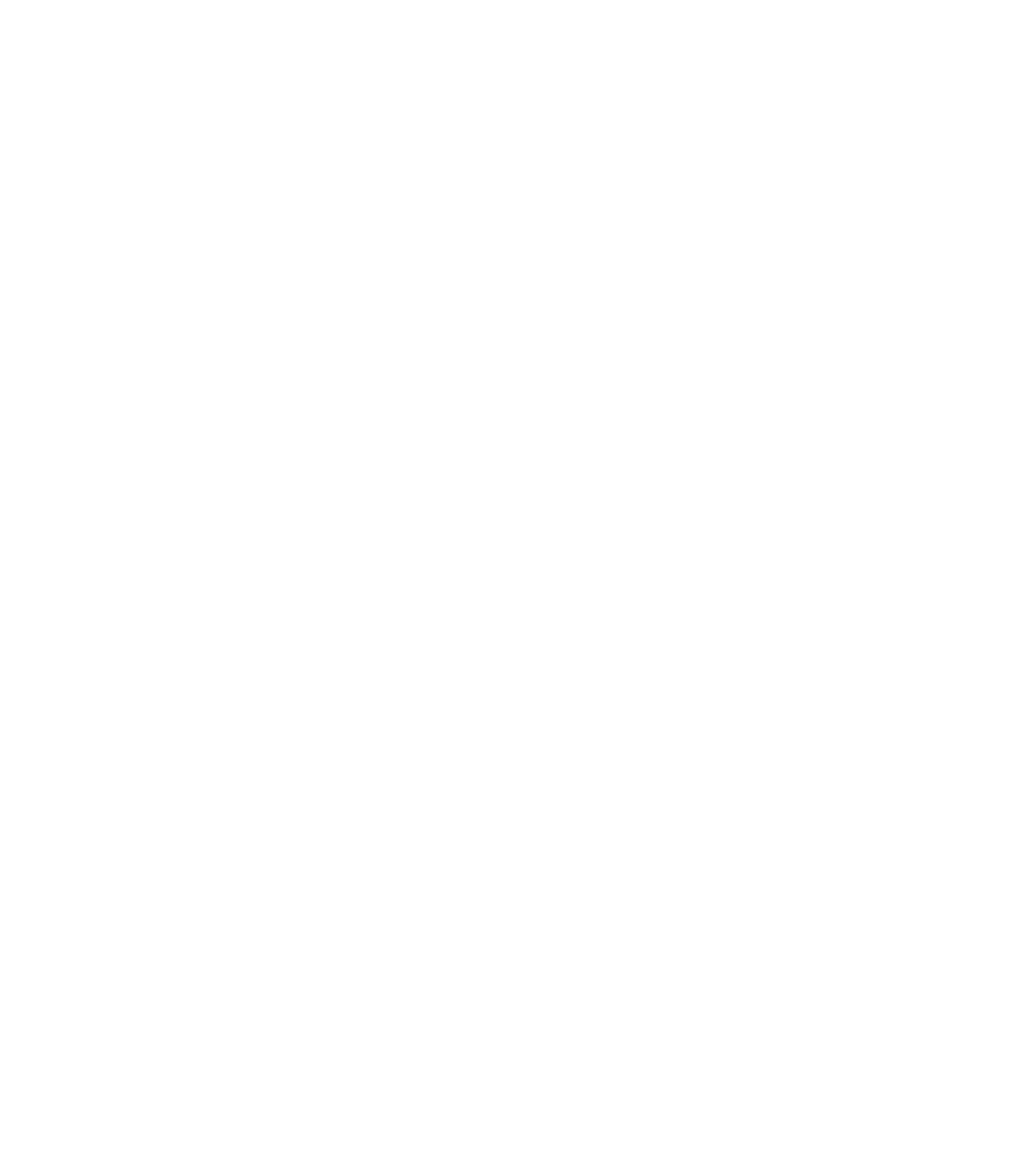
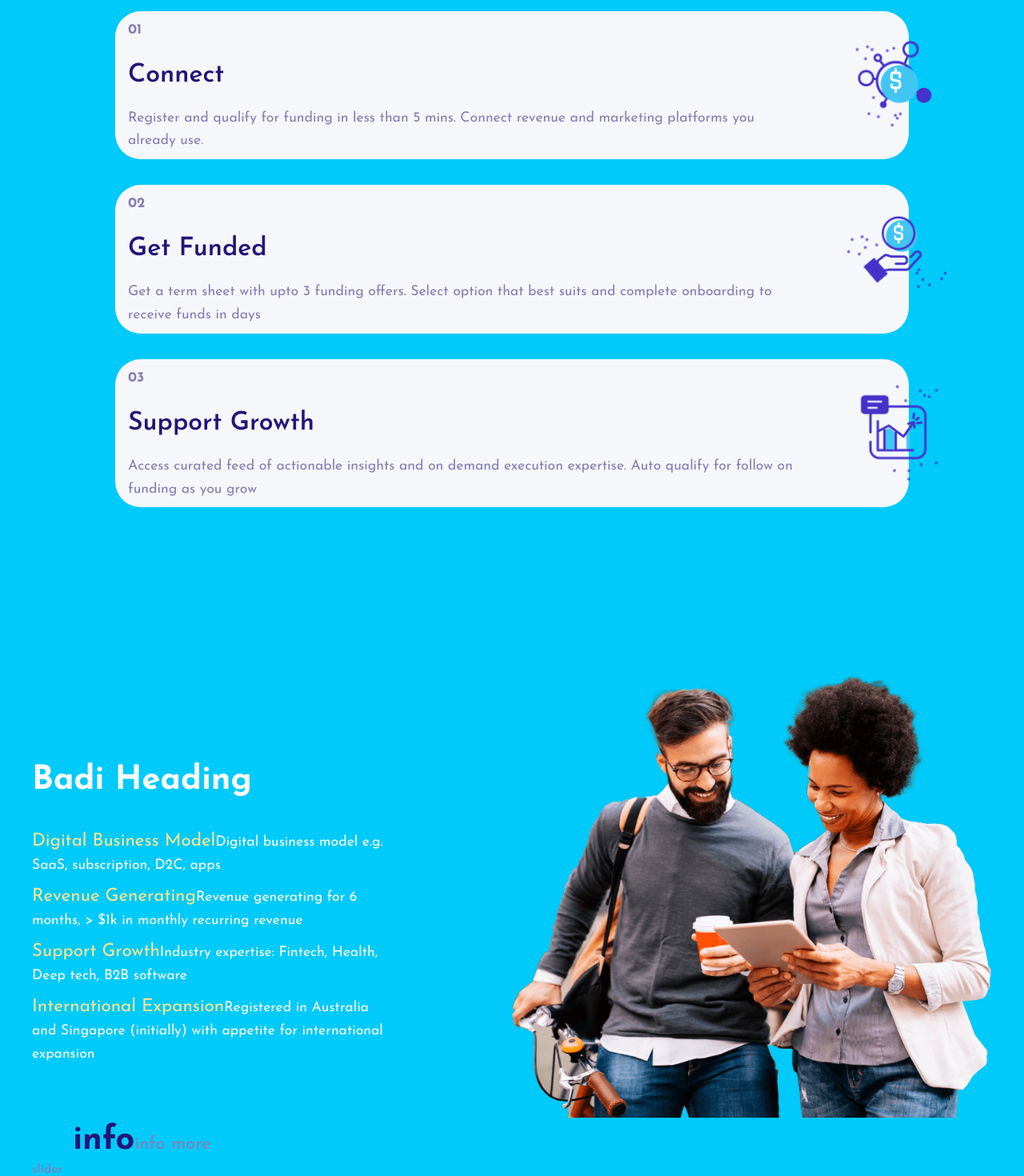
Before and after one commit to nsutieee/DSC-2023, a Next.js app: page / in a window 1280 px wide. Shown: the part 3601-5071 px from the top of the page at 80% size. Before the commit the page ends 3263 px from the top, so only its background shows below. Built offline with nearby package versions, Linux system fonts and the light colour scheme.

Commit message:
added teacher

```diff
--- a/app/page.js
+++ b/app/page.js
@@ -6,6 +6,9 @@ import BrandingVideo from '@/src/components/BrandingVideo/BrandingVideo';
 import Info from '@/src/components/Info/Info';
 import Info2 from '@/src/components/Info2/Info2';
 import { motion,useAnimation } from "framer-motion";
+import Info3 from '@/src/components/Info3/Info3';
+import Teacher from '@/src/components/Teacher/Teacher';
+import Testimonials from '@/src/components/Testimonials/Testimonials';
 
 
 export default function Home() {
@@ -30,6 +33,24 @@ export default function Home() {
          <Info2/>
     </motion.div>
 
+    <Info3/>
+
+
+
+    <motion.div
+    onViewportEnter={()=> controls.start({
+      backgroundColor:"var(--primary-color)",
+    })}
+    onViewportLeave={()=> controls.start({
+      backgroundColor:"white",
+    })}
+    viewport={{amount: 0.4}}
+    >
+         <Teacher/>
     </motion.div>
+
+    <Testimonials/>
+    </motion.div>
+
   );
 }
--- /dev/null
+++ b/src/components/Info3/Info3.css
@@ -0,0 +1,91 @@
+.hiw-wrapper{
+    padding-top: 13rem;
+}
+
+.hiw-container{
+    display: flex;
+    flex-direction: column;
+    gap: 2rem;
+}
+
+.hiw-head{
+    display: flex;
+    flex-direction: column;
+    gap: 2rem;
+    align-items: center;
+    max-width: 35rem;
+    margin: auto;
+}
+
+.hiw-features{
+    display: flex;
+    flex-direction: column;
+    gap: 2rem;
+    align-items: center;
+    /* max-width: 35rem;
+    margin: auto; */
+}
+
+.hiw-feature{
+    max-width: 38rem;
+    display: flex;
+    align-items: center;
+    background-color: var(--light-bg);
+    border-radius: 2rem;
+    padding: 0.5rem 1rem;
+    width: max-content;
+}
+
+
+.hiw-feature .detail{
+    display: flex;
+    flex-direction: column;
+    gap: 1rem;
+    align-items: flex-start;
+    translate: -18% 0rem;
+}
+
+.hiw-feature .detail>:nth-child(1)
+{
+    font-weight: bold;
+    font-size: 1.1rem;
+}
+
+.hiw-feature:nth-of-type(2){
+    margin-left: 10rem;
+}
+
+.hiw-feature:nth-of-type(1),
+.hiw-feature:nth-of-type(3){
+    margin-right: 5rem;
+}
+
+
+@media (max-width : 1280px){
+    .hiw-feature{
+        max-width: 80%;
+    }
+    .hiw-feature:nth-of-type(2){
+        margin-left: 0rem;
+    }
+    .hiw-feature:nth-of-type(1),
+    .hiw-feature:nth-of-type(3){
+    margin-right: 0rem;
+    }
+    .hiw-feature .detail{
+        translate: 0;
+    }
+    .hiw-feature .icon img{
+        translate: 0;
+    }
+
+}
+
+
+@media (max-width : 576px){
+    .hiw-feature{
+        flex-direction: column-reverse;
+    }
+
+
+}
--- /dev/null
+++ b/src/components/Info3/Info3.jsx
@@ -0,0 +1,100 @@
+import React from 'react'
+import './Info3.css'
+import { hitFeatures } from '@/src/utils/data'
+import Image from 'next/image'
+import { tagVariants, titleVariants } from '@/src/utils/animation'
+import { motion } from 'framer-motion'
+// import { featureVariants } from '@/src/utils/animation'
+
+const Info3 = () => {
+
+  const featureVariants = {
+    offscreen: {
+      scale: 0.5
+    },
+    onscreen: {
+      scale: 1,
+      transition: {
+        duration: 1.5,
+        type: "spring",
+      },
+    },
+  }
+
+  return (
+    <div className='hiw-wrapper'>
+       <div className='container'>
+          <div className='hiw-container'>
+          {/* heading */}
+          <div className='hiw-head'>
+              <motion.span
+              variants={tagVariants}
+              // initial="offscreen"
+              // WhileInView={"onscreen"}
+              className='tag'>test1</motion.span>
+
+              <motion.span
+              variants={titleVariants}
+              // initial="offscreen"
+              // WhileInView={"onscreen"}
+               className='title'>test2</motion.span>
+
+          </div>
+
+
+          <div className='hiw-features'>
+          {
+            hitFeatures.map((feature,i)=>(
+                <motion.div
+                variants={featureVariants}
+                initial="offscreen"
+                whileInView={"onscreen"}
+
+                className='hiw-feature' key={i}>
+                    {/* left side */}
+                    <motion.div
+                    initial={{opacity: 0, x: -100}}
+                    whileInView={{
+                      opacity: 1,
+                      x: 0,
+                      transition: {
+                        type: "easeIn",
+                        duration: 1,
+                        delay:0.7
+                      },
+                    }}
+
+
+                     className='detail'>
+                    <span className='des'> 0{i+1}</span>
+                    <span className='sec-title'>{feature.title}</span>
+                    <span className='text'>{feature.des}</span>
+
+
+                    </motion.div>
+
+                    {/* right side */}
+                    <div className='icon'>
+                    <Image src={feature.icon} width={128} height={128} alt='feature' style={{translate: "50% 0rem"}}/>
+
+                    </div>
+
+                </motion.div>
+
+            ))
+          }
+
+          </div>
+
+
+
+
+
+          </div>
+       </div>
+
+    </div>
+  )
+}
+
+export default Info3
--- /dev/null
+++ b/src/components/Teacher/Teacher.css
@@ -0,0 +1,75 @@
+.wwi-wrapper .container{
+    padding-top: 13rem;
+}
+
+.wwi-container{
+    display: flex;
+    justify-content: space-between;
+    align-items: center;
+}
+
+.wwi-container > div{
+    flex: 1;
+}
+
+.wwi-left{
+    display: flex;
+    flex-direction: column;
+    gap: 2rem;
+}
+
+.wwi-left .head{
+    display: flex;
+    flex-direction: column;
+    gap: 1rem;
+    align-items: flex-start;
+}
+
+.wwi-left .head .title{
+    text-align: left;
+    color: white;
+}
+
+.wwi-features{
+    display: flex;
+    flex-direction: column;
+    gap: 0.5rem;
+    max-width: 28rem;
+}
+
+
+.wwi-features .des{
+    color: var(--fourth-color);
+}
+
+
+.wwi-features .text{
+    color: white;
+    text-align: justify;
+}
+
+.wwi-right{
+    display: flex;
+    align-items:center;
+    justify-content: center;
+    align-self: flex-end;
+}
+
+.wwi-right img{
+    width: 100%;
+}
+
+
+@media (max-width : 990px){
+    .wwi-container{
+        flex-direction: column;
+        padding: 2rem;
+    }
+    .wwi-right{
+        align-self: center;
+        margin-top: 2rem;
+    }
+    .wwi-right img {
+        max-width: 20rem;
+    }
+}
--- /dev/null
+++ b/src/components/Teacher/Teacher.jsx
@@ -0,0 +1,64 @@
+import React from 'react'
+import './Teacher.css'
+import { whoWeInvest } from '@/src/utils/data'
+import { motion } from 'framer-motion'
+import { containerVariants, tagVariants, titleVariants } from '@/src/utils/animation'
+
+const teacher = () => {
+  return (
+    <div className='wwi-wrapper'>
+      <div className='container'>
+         <div className='wwi-container'>
+                {/* left side */}
+                <div className='wwi-left'>
+                    <div className='head'>
+                        <motion.span
+                        variants={tagVariants}
+                        initial="offscreen"
+                        whileInView={"onscreen"}
+                         className='tag'>choti heading</motion.span>
+
+                        <motion.span
+                        variants={titleVariants}
+                        initial="offscreen"
+                        whileInView={"onscreen"}
+                         className='title'>badi heading</motion.span>
+                    </div>
+
+                    {/* features */}
+                    <div className='wwi-features'>
+                    {
+                        whoWeInvest.map((feature,i)=>(
+                            <motion.div
+                            variants={containerVariants(i*0.05 + 1)}
+                            initial="offscreen"
+                            whileInView={"onscreen"}
+                            className='wwi-feature' key={i}>
+                                <span className='des'>{feature.title}</span>
+
+                                <span className='text'>{feature.des}</span>
+                            </motion.div>
+
+                        ))
+                    }
+
+                    </div>
+
+                </div>
+
+
+                {/* right side */}
+                <div className='wwi-right'>
+                    <motion.img
+                    variants={containerVariants(0.5)}
+                    initial="offscreen"
+                    whileInView={"onscreen"}
+                     src="persons.png" alt='persons'/>
+                </div>
+         </div>
+      </div>
+    </div>
+  )
+}
+
+export default teacher
--- /dev/null
+++ b/src/components/Testimonials/SlickSlider.jsx
@@ -0,0 +1,11 @@
+import React from 'react'
+
+const SlickSlider = () => {
+  return (
+    <div>
+      slider
+    </div>
+  )
+}
+
+export default SlickSlider
--- /dev/null
+++ b/src/components/Testimonials/Testimonials.jsx
@@ -0,0 +1,26 @@
+import React from 'react'
+import './Testimonials.css'
+import SlickSlider from './SlickSlider'
+
+const Testimonials = () => {
+  return (
+    <div className='t-wrapper'>
+       <div className='container'>
+           <div className='t-container'>
+              <div className='t-head'>
+                 <span className='tag'>test1</span>
+                 <span className='title'>info</span>
+                 <span className='des'>info more</span>
+              </div>
+
+           </div>
+           {/* slider */}
+           <SlickSlider/>
+
+       </div>
+
+    </div>
+  )
+}
+
+export default Testimonials
```
Also changed, not shown: src/components/Testimonials/Testimonials.css (added).
